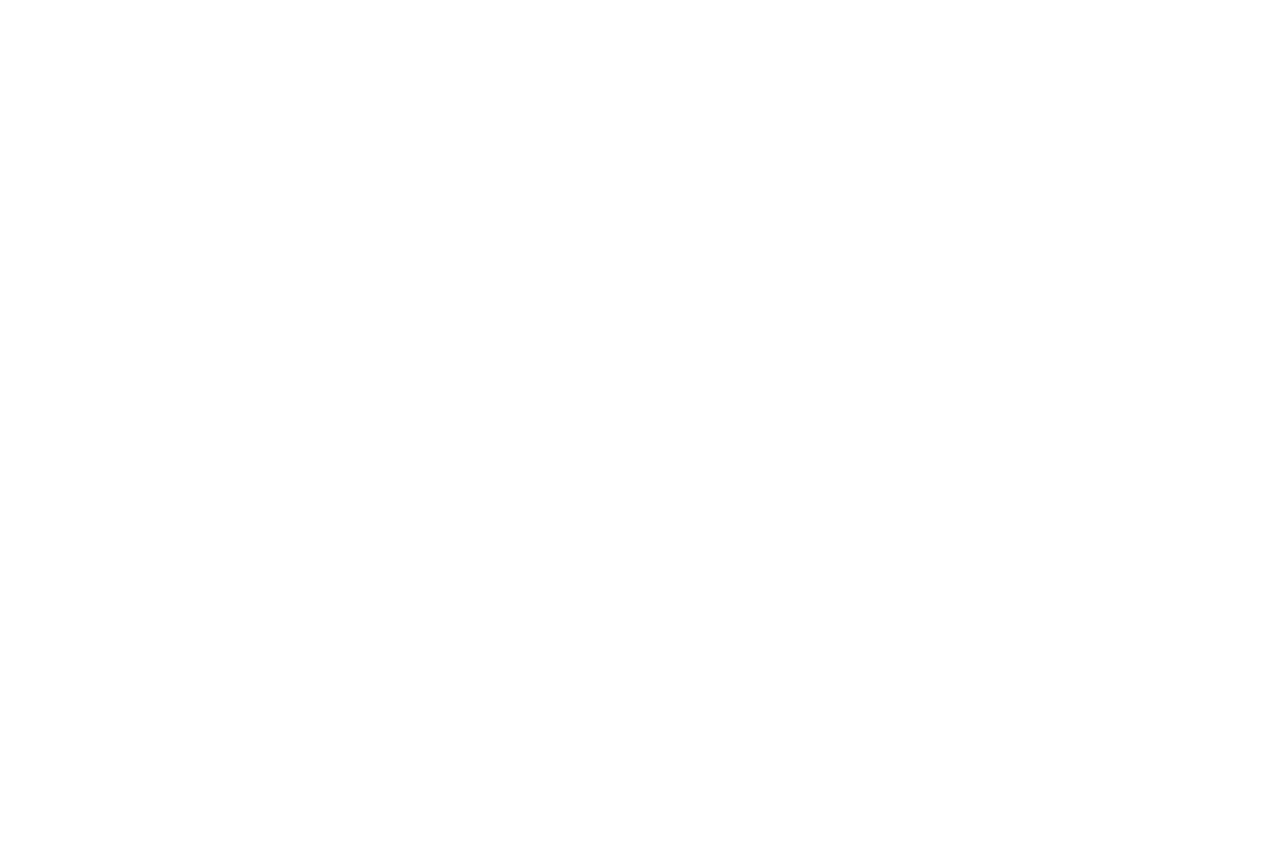
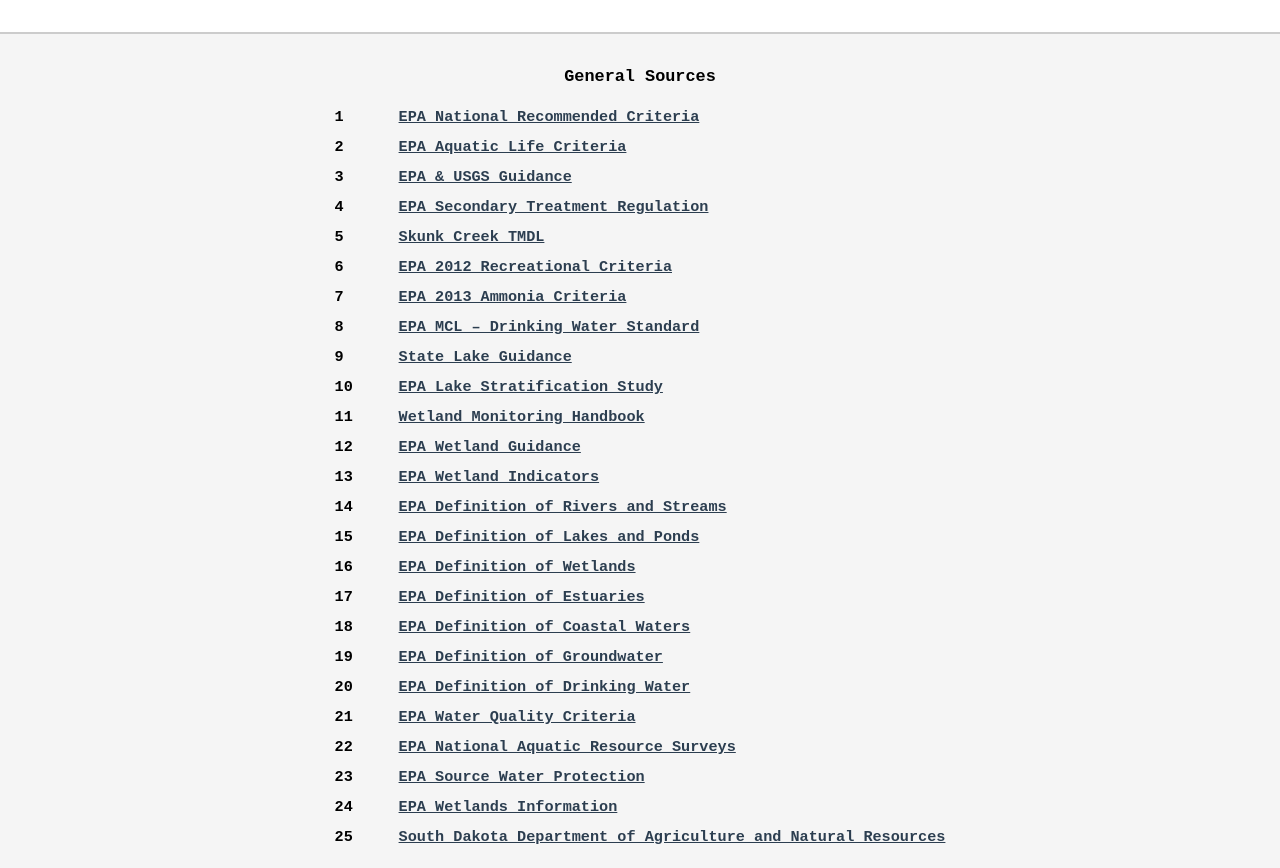
Before and after one commit to DemiladeJooda/InfoVis2025, a React (Create React App) app: page /sources in a window 1280 px wide. Before the commit this address had no page. Before the commit the page ends 800 px from the top, so only its background shows below. Built offline with nearby package versions, Linux system fonts and the light colour scheme.

Commit message:
EPA Blurbs
- Added updated info so that selecting the waterway type explains and cites the EPA definition
- Added persistent "sources" section at the bottom of the webpage with numerical citations

```diff
--- a/src/App.js
+++ b/src/App.js
@@ -2,6 +2,7 @@
 import { BrowserRouter as Router, Routes, Route } from 'react-router-dom';
 import Home from './Home';
 import Dashboard from './Dashboard';
+import Sources from './Sources'; // ✅ new import
 import './App.css';
 
 function App() {
@@ -12,6 +13,7 @@
           <Route path="/" element={<Home />} />
           <Route path="/dashboard" element={<Dashboard />} />
         </Routes>
+        <Sources /> {/* ✅ Always visible footer */}
       </div>
     </Router>
   );
--- a/src/EpaGuidelinesTable.js
+++ b/src/EpaGuidelinesTable.js
@@ -3,82 +3,31 @@
 
 // Default parameter values
 const defaultParameters = [
-  {
-    parameter: 'pH',
-    guideline: '6.5 – 9.0',
-    source: 'EPA National Recommended Criteria',
-  },
-  {
-    parameter: 'Temperature',
-    guideline: '≤ 32°C (general upper bound)',
-    source: 'EPA Aquatic Life Criteria',
-  },
-  {
-    parameter: 'Dissolved Oxygen',
-    guideline: '≥ 5.0 mg/L',
-    source: 'EPA Aquatic Life Criteria',
-  },
-  {
-    parameter: 'Conductivity',
-    guideline: '≤ 500 µS/cm',
-    source: 'EPA & USGS Guidance',
-  },
-  {
-    parameter: 'Biological Oxygen Demand (BOD)',
-    guideline: '≤ 5 mg/L',
-    source: 'EPA Secondary Treatment Regulation',
-  },
-  {
-    parameter: 'Total Suspended Solids (TSS)',
-    guideline: '≤ 158 mg/L (30-day avg), ≤ 263 mg/L (daily max)',
-    source: 'Skunk Creek TMDL',
-  },
-  {
-    parameter: 'E. coli',
-    guideline: '≤ 126 organisms/100 mL',
-    source: 'EPA 2012 Recreational Criteria',
-  },
-  {
-    parameter: 'Ammonia',
-    guideline: '≤ 1.9 mg/L (acute), ≤ 0.26 mg/L (chronic)',
-    source: 'EPA 2013 Ammonia Criteria',
-  },
-  {
-    parameter: 'Nitrate',
-    guideline: '≤ 10 mg/L (as N)',
-    source: 'EPA MCL – Drinking Water Standard',
-  },
+  { parameter: 'pH', guideline: '6.5 – 9.0', source: 'EPA National Recommended Criteria' },
+  { parameter: 'Temperature', guideline: '≤ 32°C (general upper bound)', source: 'EPA Aquatic Life Criteria' },
+  { parameter: 'Dissolved Oxygen', guideline: '≥ 5.0 mg/L', source: 'EPA Aquatic Life Criteria' },
+  { parameter: 'Conductivity', guideline: '≤ 500 µS/cm', source: 'EPA & USGS Guidance' },
+  { parameter: 'Biological Oxygen Demand (BOD)', guideline: '≤ 5 mg/L', source: 'EPA Secondary Treatment Regulation' },
+  { parameter: 'Total Suspended Solids (TSS)', guideline: '≤ 158 mg/L (30-day avg), ≤ 263 mg/L (daily max)', source: 'Skunk Creek TMDL' },
+  { parameter: 'E. coli', guideline: '≤ 126 organisms/100 mL', source: 'EPA 2012 Recreational Criteria' },
+  { parameter: 'Ammonia', guideline: '≤ 1.9 mg/L (acute), ≤ 0.26 mg/L (chronic)', source: 'EPA 2013 Ammonia Criteria' },
+  { parameter: 'Nitrate', guideline: '≤ 10 mg/L (as N)', source: 'EPA MCL – Drinking Water Standard' },
 ];
 
 // Per-waterway overrides
 const overrides = {
   lakes: {
-    'Total Suspended Solids (TSS)': {
-      guideline: '≤ 100 mg/L (typical for shallow lakes)',
-      source: 'State Lake Guidance',
-    },
-    'Dissolved Oxygen': {
-      guideline: '≥ 6.0 mg/L (upper layer)',
-      source: 'EPA Lake Stratification Study',
-    },
+    'Total Suspended Solids (TSS)': { guideline: '≤ 100 mg/L (typical for shallow lakes)', source: 'State Lake Guidance' },
+    'Dissolved Oxygen': { guideline: '≥ 6.0 mg/L (upper layer)', source: 'EPA Lake Stratification Study' },
   },
   wetlands: {
-    'Total Suspended Solids (TSS)': {
-      guideline: '≤ 80 mg/L (baseline for vegetated wetlands)',
-      source: 'Wetland Monitoring Handbook',
-    },
-    'E. coli': {
-      guideline: 'Thresholds vary; often not primary concern',
-      source: 'EPA Wetland Guidance',
-    },
-    'Dissolved Oxygen': {
-      guideline: 'Variable; not consistently applied',
-      source: 'EPA Wetland Indicators',
-    },
+    'Total Suspended Solids (TSS)': { guideline: '≤ 80 mg/L (baseline for vegetated wetlands)', source: 'Wetland Monitoring Handbook' },
+    'E. coli': { guideline: 'Thresholds vary; often not primary concern', source: 'EPA Wetland Guidance' },
+    'Dissolved Oxygen': { guideline: 'Variable; not consistently applied', source: 'EPA Wetland Indicators' },
   },
 };
 
-// Map source labels to actual URLs
+// Map source labels to URLs
 const sourceLinks = {
   'EPA National Recommended Criteria': 'https://www.epa.gov/wqc/national-recommended-water-quality-criteria',
   'EPA Aquatic Life Criteria': 'https://www.epa.gov/wqc/aquatic-life-criteria',
@@ -93,30 +42,76 @@
   'Wetland Monitoring Handbook': 'https://www.epa.gov/sites/default/files/2015-07/documents/handbook.pdf',
   'EPA Wetland Guidance': 'https://www.epa.gov/wetlands',
   'EPA Wetland Indicators': 'https://www.epa.gov/wetlands/wetland-indicators',
+  'Rivers and Streams': 'https://www.epa.gov/national-aquatic-resource-surveys/indicators-rivers-and-streams',
+  'Lakes and Ponds': 'https://www.epa.gov/national-aquatic-resource-surveys/lakes',
+  'Wetlands': 'https://www.epa.gov/wetlands/what-wetland',
+  'Estuaries': 'https://www.epa.gov/nep/what-estuary',
+  'Coastal Waters': 'https://www.epa.gov/beaches/coastal-waters',
+  'Groundwater': 'https://www.epa.gov/ground-water-and-drinking-water',
+  'Drinking Water': 'https://www.epa.gov/sourcewaterprotection',
+};
+
+// Waterway blurbs
+const waterwayBlurbs = {
+  rivers: {
+    description: 'Rivers and streams are flowing surface waters that transport water and materials across landscapes. They are typically classified as perennial, intermittent, or ephemeral based on flow patterns.',
+    source: 'Rivers and Streams',
+  },
+  lakes: {
+    description: 'Lakes and ponds are standing bodies of freshwater, often stratified by temperature. They serve as habitats and sources of drinking water, irrigation, and recreation.',
+    source: 'Lakes and Ponds',
+  },
+  wetlands: {
+    description: 'Wetlands are transitional areas between land and water where the soil is saturated or flooded for long periods. They provide flood control, water filtration, and wildlife habitat.',
+    source: 'Wetlands',
+  },
+  estuaries: {
+    description: 'Estuaries are coastal zones where freshwater mixes with saltwater, forming nutrient-rich habitats critical for fish and bird species.',
+    source: 'Estuaries',
+  },
+  coastal: {
+    description: 'Coastal waters include ocean-adjacent waters within U.S. territorial boundaries, managed for marine life, recreation, and shipping.',
+    source: 'Coastal Waters',
+  },
+  groundwater: {
+    description: 'Groundwater is water stored underground in aquifers and accessed through wells. It is a major source of drinking water and is protected under the Safe Drinking Water Act.',
+    source: 'Groundwater',
+  },
+  drinking: {
+    description: 'Drinking water sources include rivers, lakes, and groundwater bodies that supply public water systems. These sources are regulated for safety by the EPA.',
+    source: 'Drinking Water',
+  },
 };
 
 const EpaGuidelinesTable = ({ waterwayType = 'rivers' }) => {
   const custom = overrides[waterwayType] || {};
+  const blurb = waterwayBlurbs[waterwayType];
 
   const resolvedParams = defaultParameters.map(row => {
     const override = custom[row.parameter];
     return override ? { ...row, ...override } : row;
   });
 
-  // Get unique sources used in current table
-  const uniqueSources = Array.from(
-    new Set(resolvedParams.map(r => r.source))
-  );
+  const allSources = [...resolvedParams.map(r => r.source), blurb?.source].filter(Boolean);
+  const uniqueSources = Array.from(new Set(allSources));
+  const sourceNumberMap = Object.fromEntries(uniqueSources.map((src, i) => [src, i + 1]));
 
   return (
     <div className="epa-guidelines-container">
       <h2>EPA Guidelines – {waterwayType.replace(/^\w/, c => c.toUpperCase())}</h2>
+
+      {blurb && (
+        <div className="waterway-blurb">
+          <p>{blurb.description} <sup><a href={`#ref-${sourceNumberMap[blurb.source]}`}>[{sourceNumberMap[blurb.source]}]</a></sup></p>
+        </div>
+      )}
+
       <table className="epa-guidelines-table fixed-layout">
         <thead>
           <tr>
             <th>Parameter</th>
             <th>Guideline</th>
-            <th>Source</th>
+            <th>Ref</th>
           </tr>
         </thead>
         <tbody>
@@ -124,7 +119,7 @@
             <tr key={idx}>
               <td>{row.parameter}</td>
               <td>{row.guideline}</td>
-              <td>{row.source}</td>
+              <td><a href={`#ref-${sourceNumberMap[row.source]}`}>{sourceNumberMap[row.source]}</a></td>
             </tr>
           ))}
         </tbody>
@@ -132,19 +127,17 @@
 
       <div className="source-links">
         <h3>Source References</h3>
-        <ul>
+        <ol>
           {uniqueSources.map((src, idx) => (
-            <li key={idx}>
+            <li key={idx} id={`ref-${idx + 1}`}>
               {sourceLinks[src] ? (
-                <a href={sourceLinks[src]} target="_blank" rel="noopener noreferrer">
-                  {src}
-                </a>
+                <a href={sourceLinks[src]} target="_blank" rel="noopener noreferrer">{src}</a>
               ) : (
                 src
               )}
             </li>
           ))}
-        </ul>
+        </ol>
       </div>
     </div>
   );
--- /dev/null
+++ b/src/Sources.css
@@ -0,0 +1,38 @@
+.sources-footer {
+  margin-top: 2rem;
+  padding: 1rem;
+  background-color: #f5f5f5;
+  border-top: 2px solid #ccc;
+  font-size: 0.9rem;
+}
+
+.sources-footer h3 {
+  margin-bottom: 1rem;
+  text-align: center;
+}
+
+.sources-table {
+  width: auto; /* shrink to fit content */
+  margin: 0 auto; /* center table horizontally */
+  border-collapse: collapse;
+  font-size: 0.95rem;
+}
+
+.sources-table td {
+  padding: 6px 12px;
+  vertical-align: top;
+  text-align: left;
+}
+
+.source-index {
+  font-weight: bold;
+  width: 40px;
+  text-align: right;
+}
+
+.source-link a {
+  color: #2c3e50;
+  text-decoration: underline;
+  display: inline-block;
+  max-width: 100%;
+}
--- /dev/null
+++ b/src/Sources.js
@@ -0,0 +1,55 @@
+// src/Sources.js
+import React from 'react';
+import './Sources.css';
+
+const Sources = () => {
+  const sourceList = [
+    { name: 'EPA National Recommended Criteria', url: 'https://www.epa.gov/wqc/national-recommended-water-quality-criteria' },
+    { name: 'EPA Aquatic Life Criteria', url: 'https://www.epa.gov/wqc/aquatic-life-criteria' },
+    { name: 'EPA & USGS Guidance', url: 'https://pubs.usgs.gov/fs/2003/3142/' },
+    { name: 'EPA Secondary Treatment Regulation', url: 'https://www.epa.gov/npdes/secondary-treatment-regulations' },
+    { name: 'Skunk Creek TMDL', url: 'https://danr.sd.gov/Conservation/WatershedProtection/TMDL/docs/skunktmdl.pdf' },
+    { name: 'EPA 2012 Recreational Criteria', url: 'https://www.epa.gov/wqc/recreational-water-quality-criteria-and-methods' },
+    { name: 'EPA 2013 Ammonia Criteria', url: 'https://www.epa.gov/wqc/aquatic-life-criteria-ammonia' },
+    { name: 'EPA MCL – Drinking Water Standard', url: 'https://www.epa.gov/ground-water-and-drinking-water/national-primary-drinking-water-regulations' },
+    { name: 'State Lake Guidance', url: 'https://www.iowadnr.gov/portals/idnr/uploads/water/standards/ws2012.pdf' },
+    { name: 'EPA Lake Stratification Study', url: 'https://www.epa.gov/sites/default/files/2015-12/documents/criteria_lakes-reservoirs_final.pdf' },
+    { name: 'Wetland Monitoring Handbook', url: 'https://www.epa.gov/sites/default/files/2015-07/documents/handbook.pdf' },
+    { name: 'EPA Wetland Guidance', url: 'https://www.epa.gov/wetlands' },
+    { name: 'EPA Wetland Indicators', url: 'https://www.epa.gov/wetlands/wetland-indicators' },
+    { name: 'EPA Definition of Rivers and Streams', url: 'https://www.epa.gov/national-aquatic-resource-surveys/indicators-rivers-and-streams' },
+    { name: 'EPA Definition of Lakes and Ponds', url: 'https://www.epa.gov/national-aquatic-resource-surveys/lakes' },
+    { name: 'EPA Definition of Wetlands', url: 'https://www.epa.gov/wetlands/what-wetland' },
+    { name: 'EPA Definition of Estuaries', url: 'https://www.epa.gov/nep/what-estuary' },
+    { name: 'EPA Definition of Coastal Waters', url: 'https://www.epa.gov/beaches/coastal-waters' },
+    { name: 'EPA Definition of Groundwater', url: 'https://www.epa.gov/ground-water-and-drinking-water' },
+    { name: 'EPA Definition of Drinking Water', url: 'https://www.epa.gov/sourcewaterprotection' },
+    { name: 'EPA Water Quality Criteria', url: 'https://www.epa.gov/wqc' },
+    { name: 'EPA National Aquatic Resource Surveys', url: 'https://www.epa.gov/national-aquatic-resource-surveys' },
+    { name: 'EPA Source Water Protection', url: 'https://www.epa.gov/sourcewaterprotection' },
+    { name: 'EPA Wetlands Information', url: 'https://www.epa.gov/wetlands' },
+    { name: 'South Dakota Department of Agriculture and Natural Resources', url: 'https://danr.sd.gov/' },
+  ];
+
+  return (
+    <footer className="sources-footer">
+      <h3>General Sources</h3>
+      <table className="sources-table">
+        <tbody>
+          {sourceList.map((src, idx) => (
+            <tr key={idx}>
+              <td className="source-index">{idx + 1}</td>
+              <td className="source-link">
+                <a href={src.url} target="_blank" rel="noopener noreferrer">
+                  {src.name}
+                </a>
+              </td>
+            </tr>
+          ))}
+        </tbody>
+      </table>
+    </footer>
+  );
+};
+
+export default Sources;
```
Also changed, not shown: src/EpaGuidelinesTable.css (+20 -14 lines).
